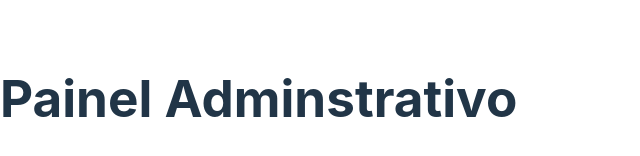
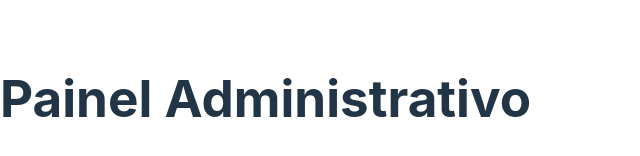
Before and after one commit to GustavoTardin/Stock-Project, a React (Vite) app in the folder app/frontend/: page /painel-administrativo in a window 1280 px wide. Shown: the part 302-458 px from the top of the page, without its empty margins (0-640 px from the left). Built offline with nearby package versions, Linux system fonts and the light colour scheme.

Commit message:
feat: mudança no adminPanel.tsx

```diff
--- a/app/frontend/src/Pages/AdminPanel.tsx
+++ b/app/frontend/src/Pages/AdminPanel.tsx
@@ -1,6 +1,6 @@
 function AdminPanel() {
   return (
-    <h1>Painel Adminstrativo</h1>
+    <h1>Painel Administrativo</h1>
   );
 }
 
```
